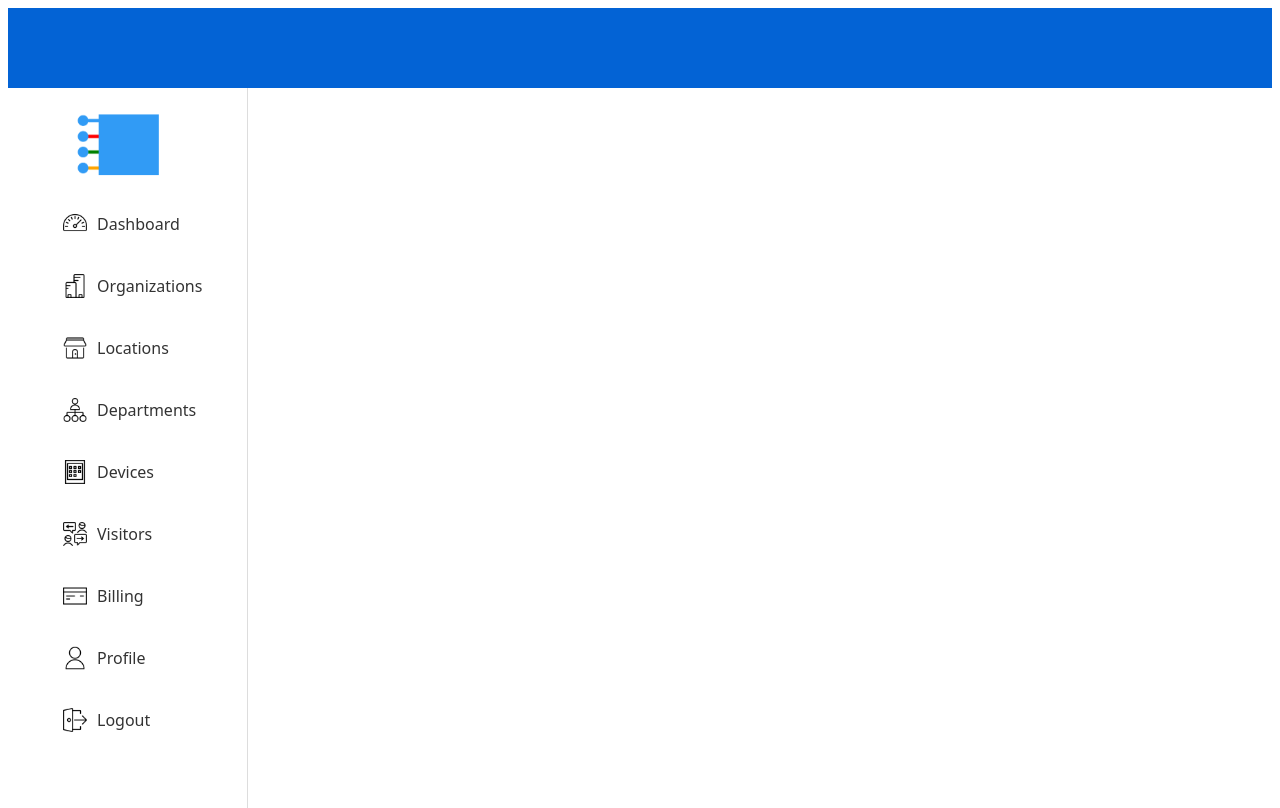
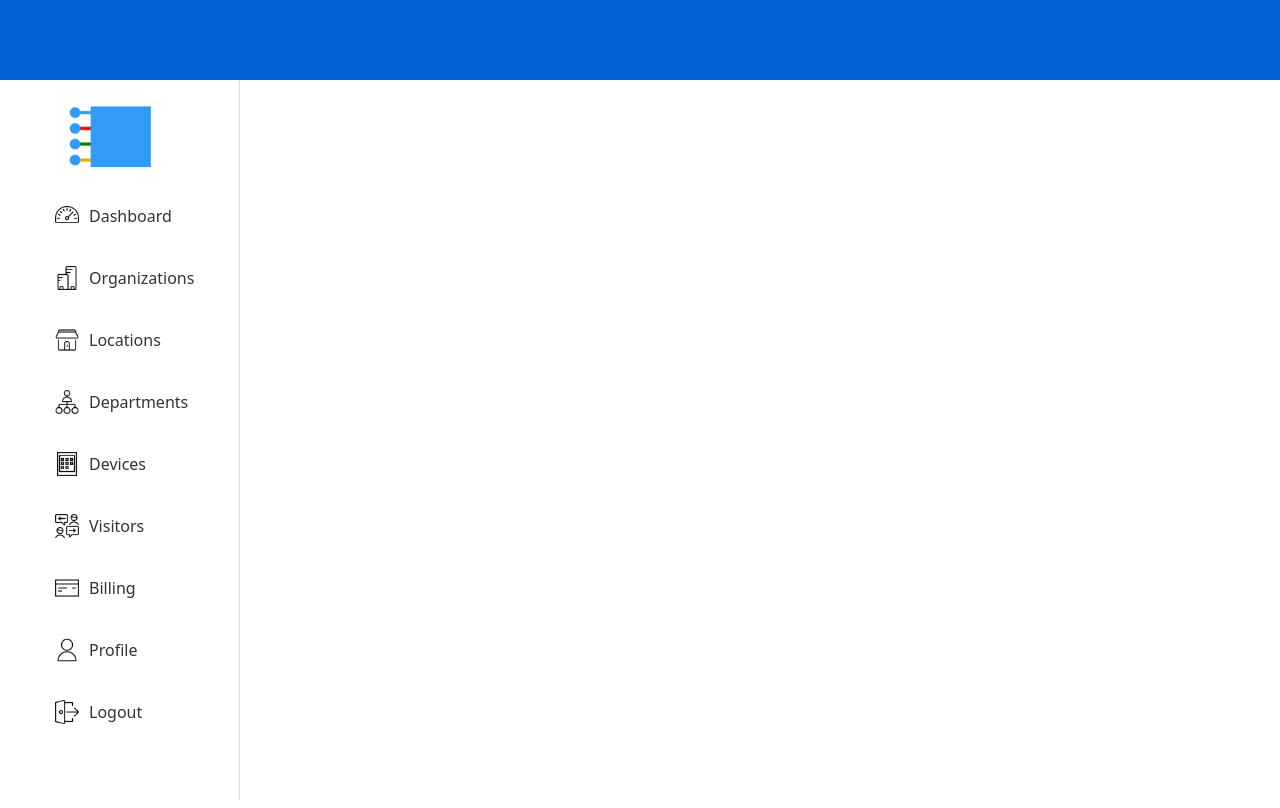
Before and after one commit to topeogunleye/intellectual-app-challenge, a plain HTML site: page index.html in a window 1280 px wide. Drawn offline with Linux system fonts and the light colour scheme.

Commit message:
Removes margin From body

```diff
--- a/css/style.css
+++ b/css/style.css
@@ -2,7 +2,8 @@ body {
     font-family: system-ui, sans-serif;
     display: grid;
     height: 100vh;
-    grid-template: auto 1fr / auto 1fr
+    grid-template: auto 1fr / auto 1fr;
+    margin: 0;
 }
 
 header {
```
